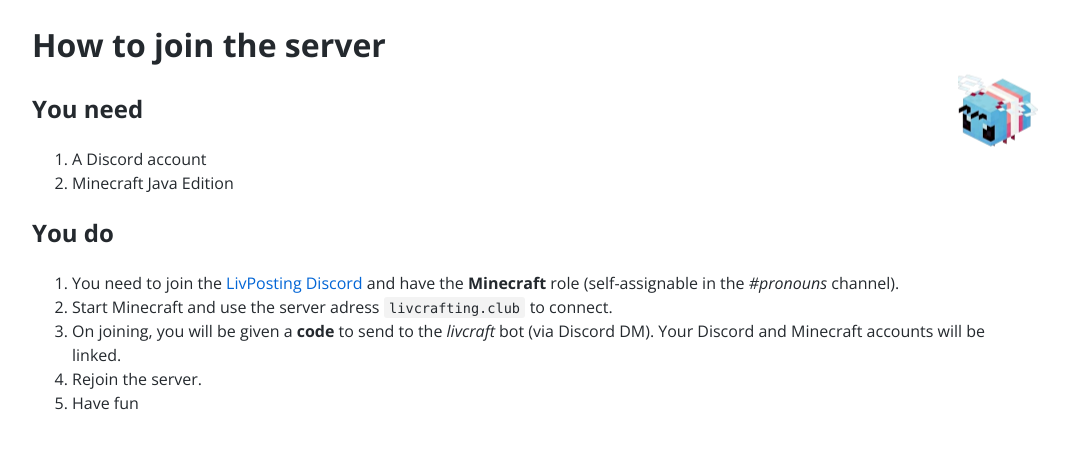
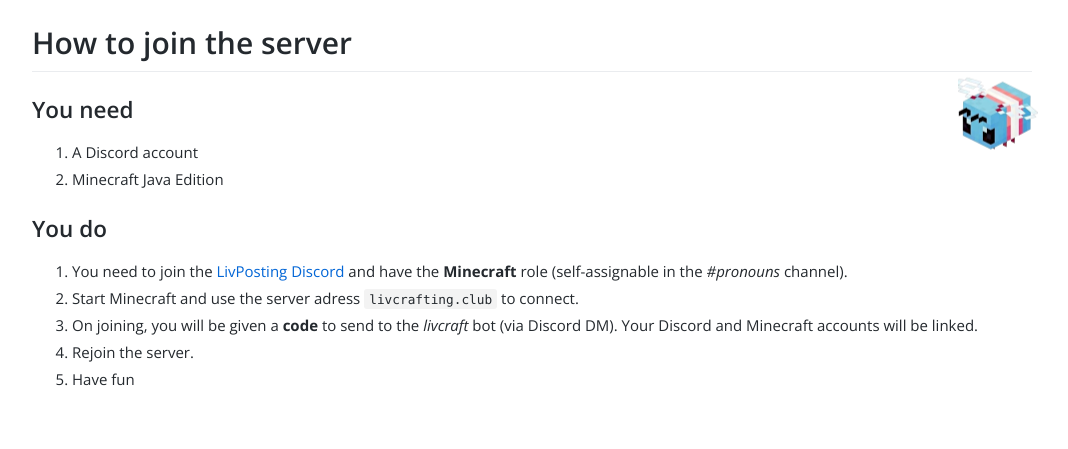
Before and after one commit to BigLazyDragon/livcraft, a Jekyll site: the page built from join.md, in a window 1280 px wide. Shown: the top 449 px of the page, without its empty margins (108-1176 px from the left). Built offline with Jekyll 4.4.1, drawn with Linux system fonts in a browser that asks for light colours.

Commit message:
expand theme css

```diff
--- a/css/main.css
+++ b/css/main.css
@@ -1,13 +1,16 @@
 :root {
-    --text-color: #24292e;
-    font-family: 'Open Sans', sans-serif;
-    font-weight: 400;
-    font-size: 16px;
-    color: var(--text-color);
+    --theme-text-color: #24292e;
+    --theme-border-color: #dfe2e5;
+    --theme-bg-color: #f6f8fa;
+    --theme-light-color: #6a737d;
 }
 
 body {
     margin: 0;
+    font-family: 'Open Sans', sans-serif;
+    font-weight: 400;
+    font-size: 15px;
+    color: var(--theme-text-color);
 }
 
 main {
@@ -16,7 +19,41 @@
     max-width: 1000px;
     margin: 0 auto;
     padding: 0 16px;
-    line-height: 1.5;
+    line-height: 1.6;
+}
+
+h1, h2, h3, h4, h5, h6 {
+    margin-top: 24px;
+    margin-bottom: 16px;
+    font-weight: 600;
+    line-height: 1.25;
+}
+
+h1 {
+    padding-bottom: .3em;
+    border-bottom: 1px solid #eaecef;
+    font-size: 2em;
+}
+
+h2 {
+    font-size: 1.5em;
+}
+
+h3 {
+    font-size: 1.25em;
+}
+
+h4 {
+    font-size: 1em;
+}
+
+h5 {
+    font-size: .875em;
+}
+
+h6 {
+    font-size: .85em;
+    color: var(--theme-light-color);
 }
 
 a {
@@ -28,7 +65,7 @@
     text-decoration: underline;
 }
 
-p, pre, ul, ol {
+p, pre, ul, ol, table, blockquote {
     margin-top: 0;
     margin-bottom: 16px;
 }
@@ -37,22 +74,52 @@
     margin-top: 16px;
 }
 
+li+li {
+    margin-top: .2em;
+}
+
+table {
+    border-spacing: 0;
+    border-collapse: collapse;
+}
+
+tr:nth-child(2n) {
+    background-color: var(--theme-bg-color);
+}
+
+th {
+    font-weight: 600;
+}
+
+td, th {
+    padding: 6px 13px;
+    border: 1px solid var(--theme-border-color);
+}
+
+blockquote {
+    margin-left: 0;
+    margin-right: 0;
+    padding: 0 1em;
+    color: var(--theme-light-color);
+    border-left: 4px solid var(--theme-border-color);
+}
+
 code, pre {
+    font-size: 85%;
     font-family: "SFMono-Regular", Consolas, "Liberation Mono", Menlo, Courier, monospace;
-    font-size: 85%;
 }
 
 code {
-    background-color: rgba(27, 31, 35, 0.05);
     padding: 0.2em 0.4em;
     border-radius: 3px;
+    background-color: #1b1f230d;
 }
 
 pre {
     padding: 16px;
-    line-height: 1.45;
-    background-color: #f6f8fa;
+    overflow: auto;
     border-radius: 6px;
+    background-color: var(--theme-bg-color);
 }
 
 pre code {
@@ -62,5 +129,13 @@
 
 pre>code {
     font-size: 100%;
-    background: none;
+    background: initial;
 }
+
+hr {
+    height: 2px;
+    padding: 0;
+    margin: 24px 0;
+    border: 0;
+    background-color: #e1e4e8;
+}
```
Also changed, not shown: css/home.css (+16 -12 lines).
